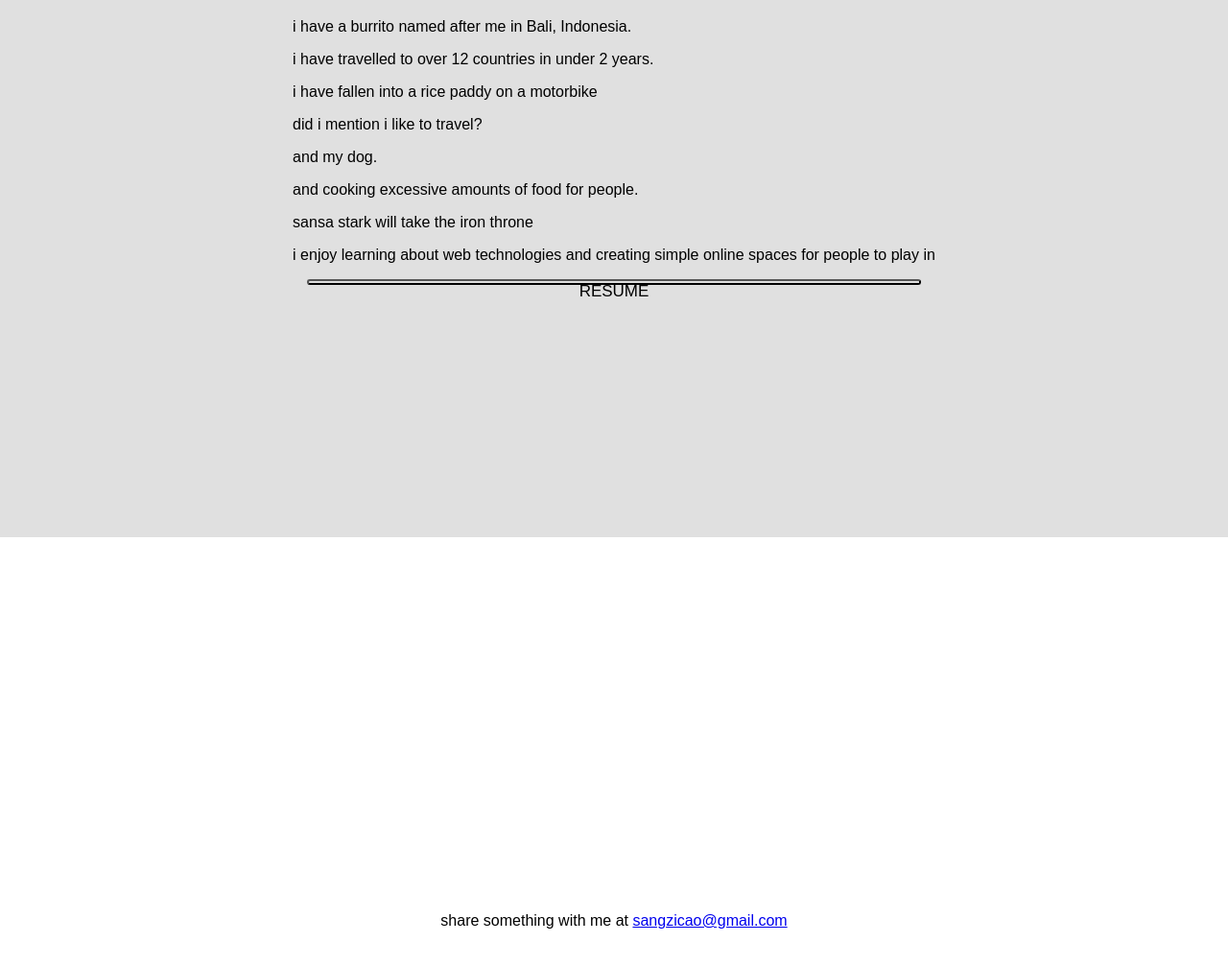
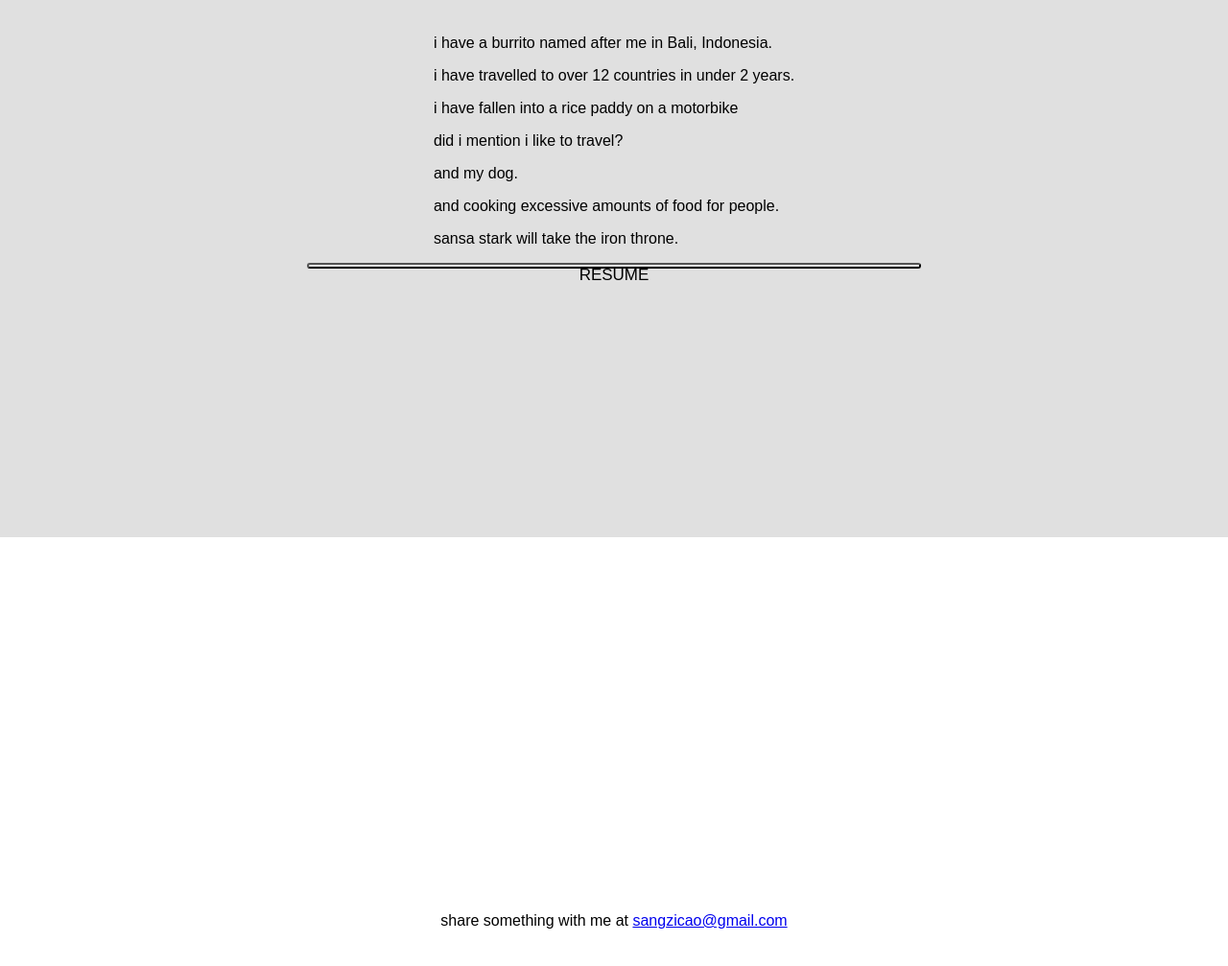
Before and after one commit to sangzc/sandycao.com, a plain HTML site: page index.html in a window 1280 px wide. Shown: the part 1090-2097 px from the top of the page at 96% size. Drawn offline with Linux system fonts and the light colour scheme.

Commit message:
fixed github link, changed about me section

```diff
--- a/index.html
+++ b/index.html
@@ -53,8 +53,7 @@
             <p>did i mention i like to travel?</p>
             <p>and my dog.</p>
             <p>and cooking excessive amounts of food for people.</p>
-            <p>sansa stark will take the iron throne</p>
-            <p>i enjoy learning about web technologies and creating simple online spaces for people to play in</p>
+            <p>sansa stark will take the iron throne.</p>
             </div>
 
             <div class="button-container">
@@ -71,7 +70,7 @@
 
     </main>
     <footer>
-        <p>learn more: <a href="https://www.instagram.com/sangzi/">instagram</a>, <a href="https://github.com/sangzc/sangzc.github.io">github</a>, <a href="https://www.linkedin.com/in/sandy-cao/">linkedin</a></p>
+        <p>learn more: <a href="https://www.instagram.com/sangzi/">instagram</a>, <a href="https://github.com/sangzc">github</a>, <a href="https://www.linkedin.com/in/sandy-cao/">linkedin</a></p>
     </footer>
 </body>
 </html>
```
